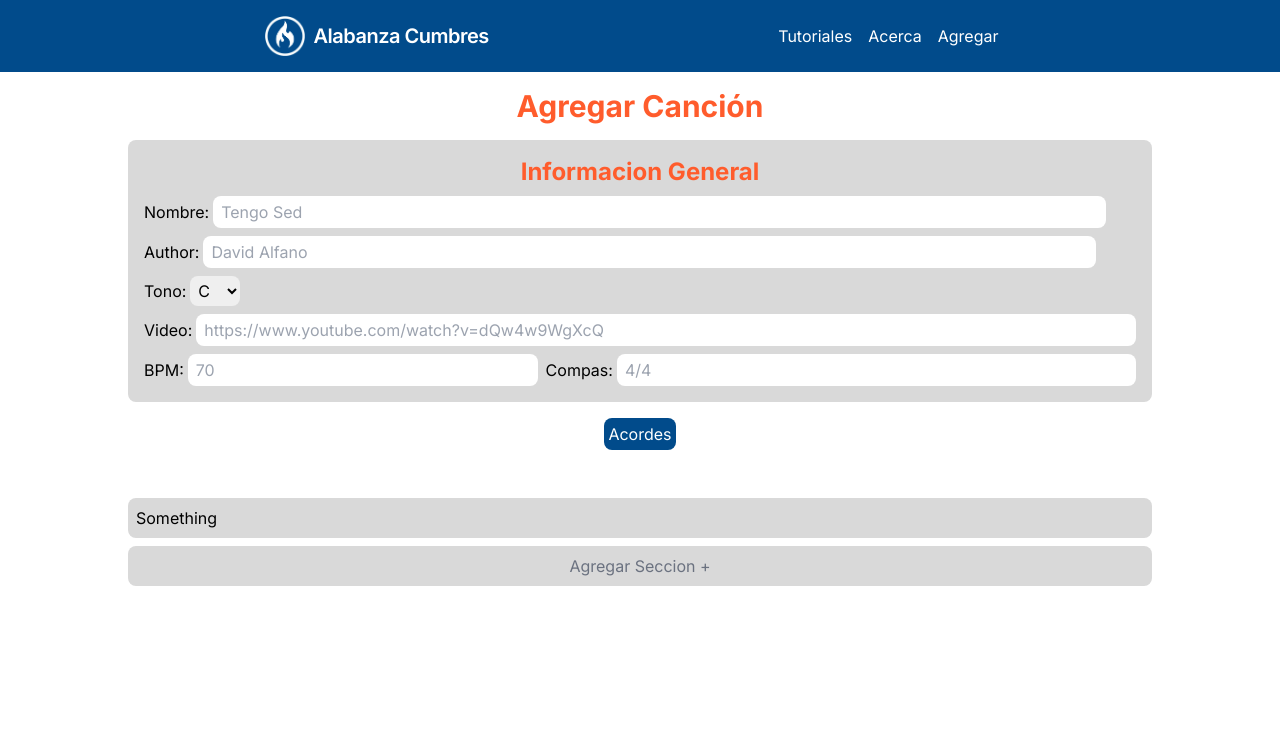
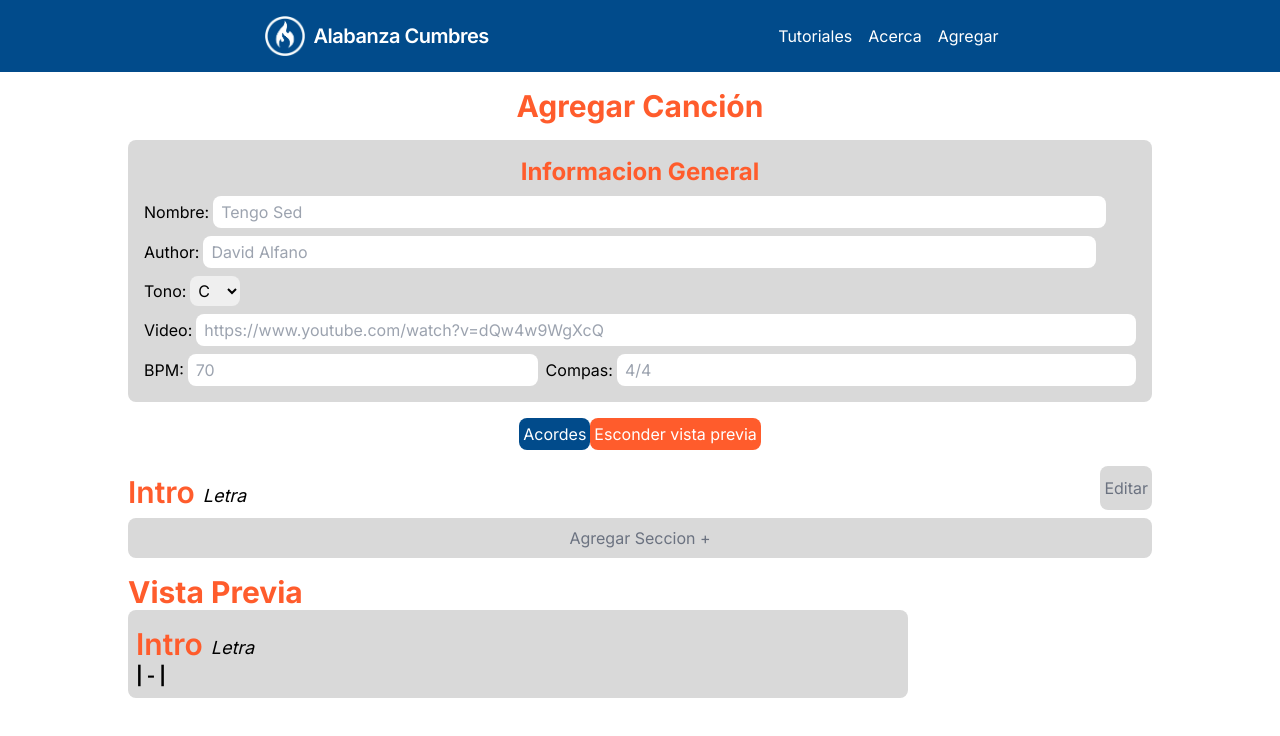
Before and after one commit to SamAcosta02/amistad-music-next, a Next.js app: page /home/add in a window 1280 px wide. Shown: the top 736 px of the page. Built offline with nearby package versions, Linux system fonts and the light colour scheme; a web font is replaced by a local one.

Commit message:
Added the rest of the first iteration

```diff
--- a/src/app/home/add/page.tsx
+++ b/src/app/home/add/page.tsx
@@ -4,6 +4,9 @@
 
 import React, { useEffect, useState } from 'react';
 import MAJOR_KEYS, { MAJOR_SCALES } from '@/consts/consts';
+import { HeaderDictionary } from '@/utils/types';
+import getNoteFromNumber from '@/utils/helpers';
+import Modal from '@/components/modal';
 
 export default function Add() {
   const [song, setSong] = useState({
@@ -18,19 +21,27 @@ export default function Add() {
     versions: [],
   });
   const [focus, setFocus] = useState<boolean>(true);
-  const [sections, setSections] = useState(['Intro']);
+  const [preview, setPreview] = useState<boolean>(true);
+  const [sections, setSections] = useState<string[]>(['Intro']);
   const [defKey, setDefKey] = useState<string[]>(MAJOR_SCALES.C);
-  const [chords, setChords] = useState<number[][]>([[101]]);
+  const [chords, setChords] = useState<number[][]>([[101], [0, 9, 0]]);
   const [numSec, setNumSec] = useState<number>(102);
+  const [headers, setHeaders] = useState<HeaderDictionary>({ 101: ['Intro', 'Letra'] });
+  const [open, setOpen] = useState<boolean>(false);
 
   const changeFocus = () => {
     setFocus(!focus);
   };
 
+  const changePreview = () => {
+    setPreview(!preview);
+  };
+
   const addSection = () => {
     setSections([...sections, 'Intro']);
     setNumSec(numSec + 1);
-    setChords([...chords, [numSec], []]);
+    setChords([...chords, [numSec], [0, 9, 0]]);
+    setHeaders({ ...headers, [numSec]: ['Another', 'More of other'] });
   };
 
   const changeNotes = (event: React.ChangeEvent<HTMLSelectElement>) => {
@@ -154,22 +165,51 @@ export default function Add() {
           >
             {focus ? 'Acordes' : 'Letra'}
           </button>
+          <button
+            id="prev"
+            type="button"
+            className="bg-orange text-white rounded-lg p-1"
+            onClick={changePreview}
+          >
+            {preview ? 'Esconder vista previa' : 'Mostrar vista previa'}
+          </button>
         </div>
 
         <section className="flex justify-center">
           {focus && (
             <div className="flex flex-col gap-2 justify-center w-[80vw]">
-              {sections.map((sectionTitle: string, index) => (
-                <div key={index}>
-                  <input
-                    className="text-2xl font-bold text-orange"
-                  />
-                  {/* <h3 className="text-2xl font-bold text-orange">
-                    {`${sectionTitle}`}
-                  </h3> */}
-                  <div className="bg-light-gray rounded-lg p-2">
-                    <p>Something</p>
+              {Object.entries(headers).map(([key, value]) => (
+                <div key={key} className="flex flex-row justify-between">
+                  <div className="flex flex-row gap-2 items-end lg:pt-2">
+                    <h2 className="text-2xl lg:text-3xl font-semibold text-orange">{value[0]}</h2>
+                    <p className="lg:text-lg italic">{value[1]}</p>
                   </div>
+                  <button
+                    className="bg-light-gray rounded-lg p-1 text-gray-500"
+                    type="button"
+                    onClick={() => setOpen(true)}
+                  >
+                    Editar
+                  </button>
+                  <Modal
+                    open={open}
+                    onClose={() => setOpen(false)}
+                  >
+                    <label htmlFor="edit-title">
+                      <p>Title:</p>
+                      <input
+                        id="edit"
+                        placeholder={value[0]}
+                      />
+                    </label>
+                    <label htmlFor="edit-sub">
+                      <p>Subtitle:</p>
+                      <input
+                        id="edit"
+                        placeholder={value[1]}
+                      />
+                    </label>
+                  </Modal>
                 </div>
               ))}
               <button
@@ -199,6 +239,35 @@ export default function Add() {
             </div>
           )}
         </section>
+
+        <section className="flex justify-center w-[80vw]">
+          {preview && (
+            <div className="flex flex-col w-full pt-4">
+              <h2 className="text-3xl font-bold text-orange">Vista Previa</h2>
+              <div id="content" className="pb-8 w-full">
+                <div className="bg-light-gray w-full rounded-lg p-2 max-w-[780px]">
+                  {chords.map((row, i) => {
+                    if (row.length === 1) {
+                      return (
+                        <div key={i} className="flex flex-row gap-2 items-end lg:pt-2">
+                          <h2 className="text-2xl lg:text-3xl font-semibold text-orange">{headers[row[0]][0]}</h2>
+                          <p className="lg:text-lg italic">{headers[row[0]][1]}</p>
+                        </div>
+                      );
+                    }
+                    return (
+                      <div key={i} className="flex gap-1 font-bold">
+                        {row.map((num, j) => (
+                          <div className="text-lg" key={j}>{getNoteFromNumber(num, defKey, 'Notas')}</div>
+                        ))}
+                      </div>
+                    );
+                  })}
+                </div>
+              </div>
+            </div>
+          )}
+        </section>
       </form>
     </div>
   );
--- /dev/null
+++ b/src/components/modal.tsx
@@ -0,0 +1,32 @@
+import React from 'react';
+
+interface ModalProps {
+  open: boolean,
+  onClose: React.MouseEventHandler<HTMLButtonElement>;
+  children: React.ReactNode;
+}
+
+export default function Modal({ open, onClose, children }: ModalProps) {
+  return (
+    <button
+      onClick={onClose}
+      type="button"
+      className={
+      `fixed inset-0 flex justify-center items-center
+      transition-colors
+      ${open ? 'visible bg-black/30' : 'invisible'}`
+    }
+    >
+      <button
+        type="button"
+        onClick={(e) => e.stopPropagation()}
+        className={
+          `bg-white rounded-xl shadow p-6 transition-all
+          ${open ? 'scale-100 opacity-100' : 'scale-125 opacity-0'}`
+        }
+      >
+        {children}
+      </button>
+    </button>
+  );
+}
```
